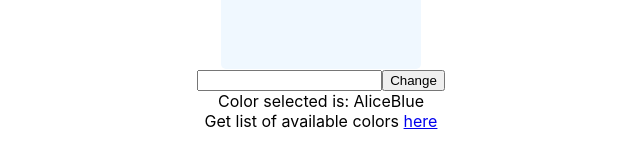
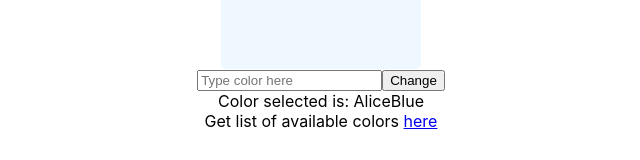
Before and after one commit to rsk2/color-changing-box, a React (Create React App) app: page / in a window 1280 px wide. Shown: the part 195-355 px from the top of the page, without its empty margins (319-959 px from the left). Built offline with nearby package versions, Linux system fonts and the light colour scheme.

Commit message:
Adding placeholder for text box

```diff
--- a/src/index.js
+++ b/src/index.js
@@ -33,7 +33,7 @@ componentDidMount() {
         return (
         <div className="box">
             <ColorBox inputColor= {this.state.color} getNewColor={() => this.getRandomColor()} />
-            <input type="text"  id="newColor"/>
+            <input type="text" placeholder="Type color here" id="newColor"/>
              <button onClick={this.changeColorBox}>Change</button>
              <br/>
              Color selected is: {this.state.color}
```
